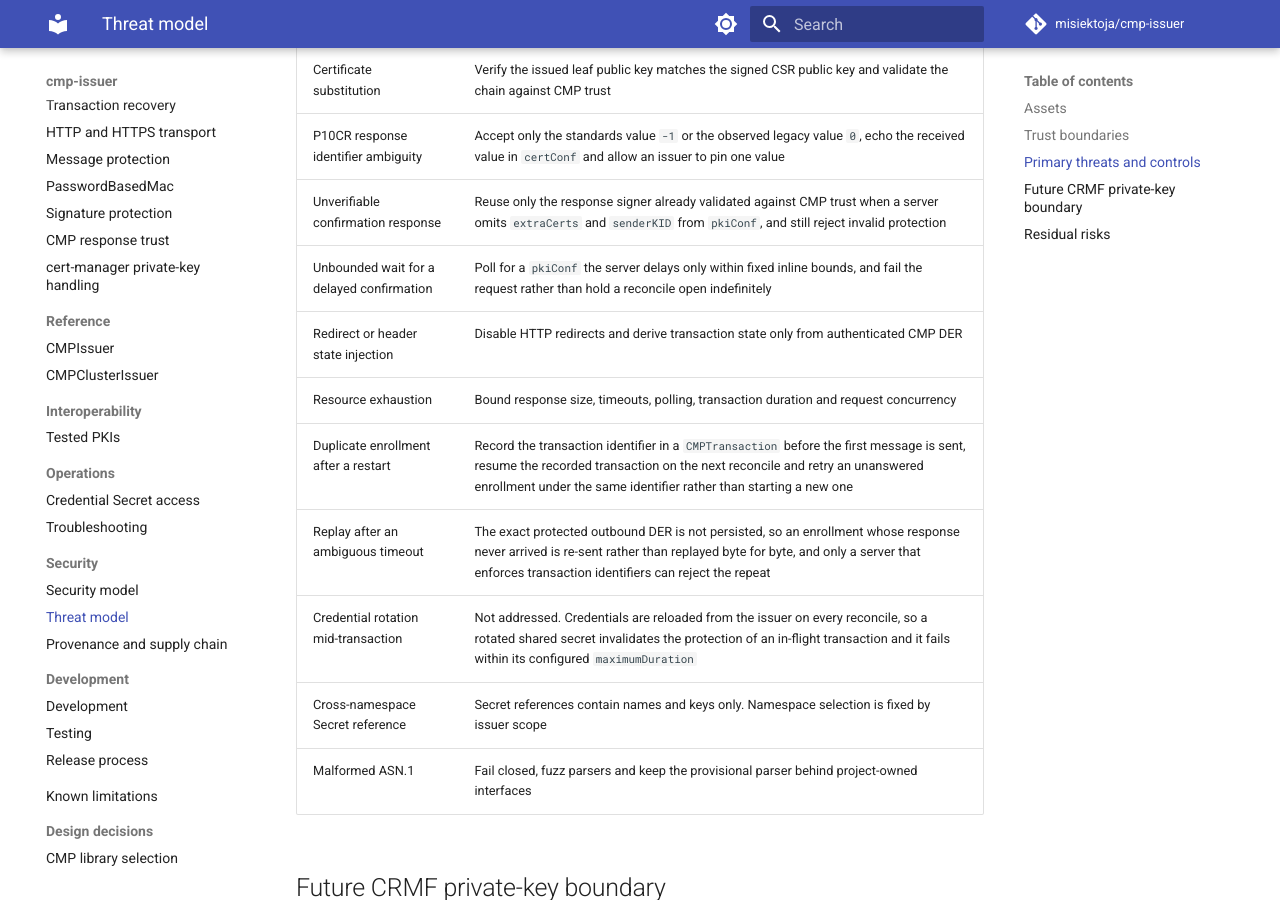
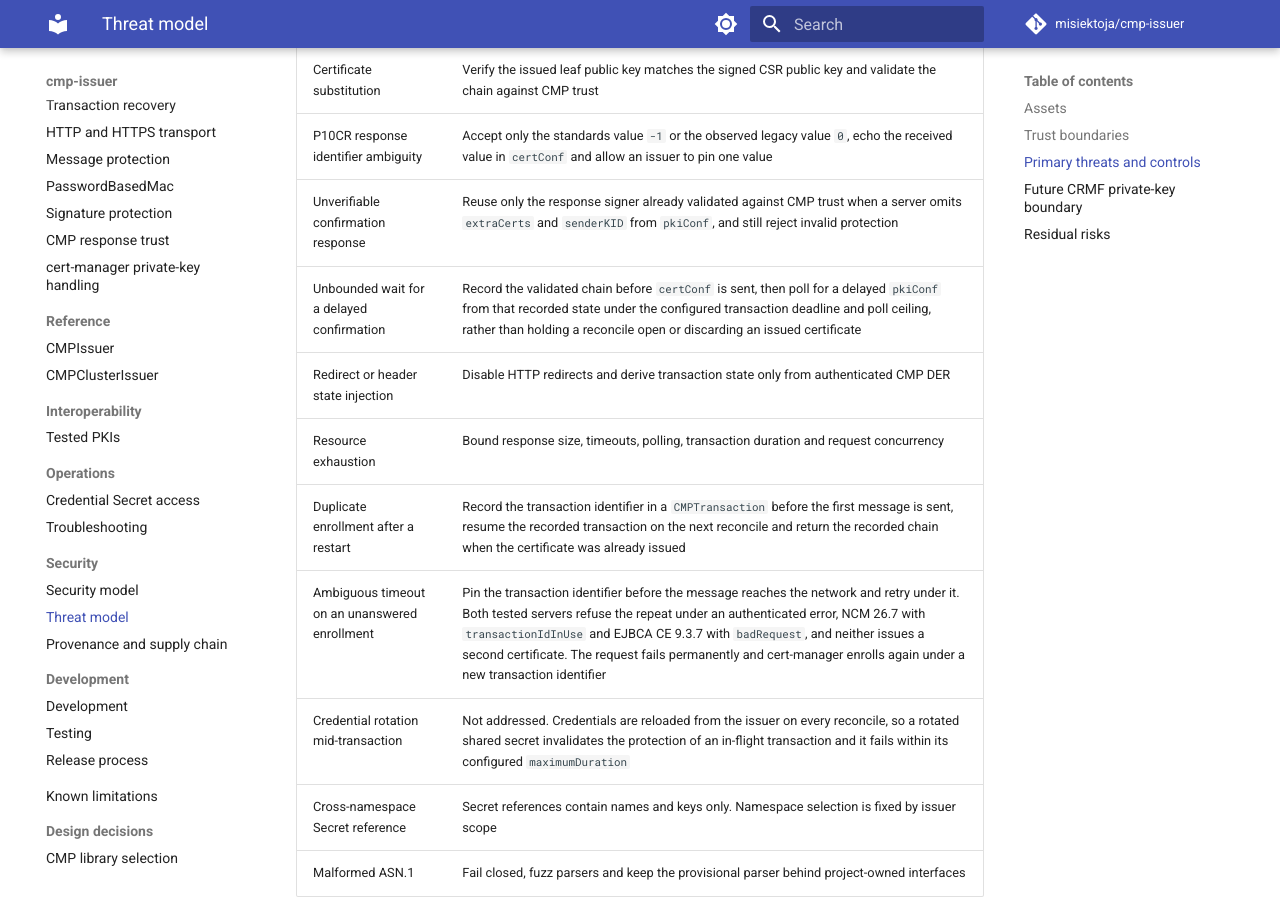
Before and after one commit to misiektoja/cmp-issuer, an MkDocs documentation site: the page built from docs/security/threat-model.md, in a window 1280 px wide and 900 px high, scrolled down 922 px. Built offline with MkDocs 1.6.1 and Material for MkDocs 9.7.7, drawn with Linux system fonts in a browser that asks for light colours; comment, search, counter and statistics services are not loaded.

Commit message:
docs(security): restate the duplicate enrollment and confirmation mitigations

```diff
--- a/docs/security/threat-model.md
+++ b/docs/security/threat-model.md
@@ -22,11 +22,11 @@ cert-manager approval is a network boundary. Unapproved or denied CertificateReq
 | Certificate substitution | Verify the issued leaf public key matches the signed CSR public key and validate the chain against CMP trust |
 | P10CR response identifier ambiguity | Accept only the standards value `-1` or the observed legacy value `0`, echo the received value in `certConf` and allow an issuer to pin one value |
 | Unverifiable confirmation response | Reuse only the response signer already validated against CMP trust when a server omits `extraCerts` and `senderKID` from `pkiConf`, and still reject invalid protection |
-| Unbounded wait for a delayed confirmation | Poll for a `pkiConf` the server delays only within fixed inline bounds, and fail the request rather than hold a reconcile open indefinitely |
+| Unbounded wait for a delayed confirmation | Record the validated chain before `certConf` is sent, then poll for a delayed `pkiConf` from that recorded state under the configured transaction deadline and poll ceiling, rather than holding a reconcile open or discarding an issued certificate |
 | Redirect or header state injection | Disable HTTP redirects and derive transaction state only from authenticated CMP DER |
 | Resource exhaustion | Bound response size, timeouts, polling, transaction duration and request concurrency |
-| Duplicate enrollment after a restart | Record the transaction identifier in a `CMPTransaction` before the first message is sent, resume the recorded transaction on the next reconcile and retry an unanswered enrollment under the same identifier rather than starting a new one |
-| Replay after an ambiguous timeout | The exact protected outbound DER is not persisted, so an enrollment whose response never arrived is re-sent rather than replayed byte for byte, and only a server that enforces transaction identifiers can reject the repeat |
+| Duplicate enrollment after a restart | Record the transaction identifier in a `CMPTransaction` before the first message is sent, resume the recorded transaction on the next reconcile and return the recorded chain when the certificate was already issued |
+| Ambiguous timeout on an unanswered enrollment | Pin the transaction identifier before the message reaches the network and retry under it. Both tested servers refuse the repeat under an authenticated error, NCM 26.7 with `transactionIdInUse` and EJBCA CE 9.3.7 with `badRequest`, and neither issues a second certificate. The request fails permanently and cert-manager enrolls again under a new transaction identifier |
 | Credential rotation mid-transaction | Not addressed. Credentials are reloaded from the issuer on every reconcile, so a rotated shared secret invalidates the protection of an in-flight transaction and it fails within its configured `maximumDuration` |
 | Cross-namespace Secret reference | Secret references contain names and keys only. Namespace selection is fixed by issuer scope |
 | Malformed ASN.1 | Fail closed, fuzz parsers and keep the provisional parser behind project-owned interfaces |
```
